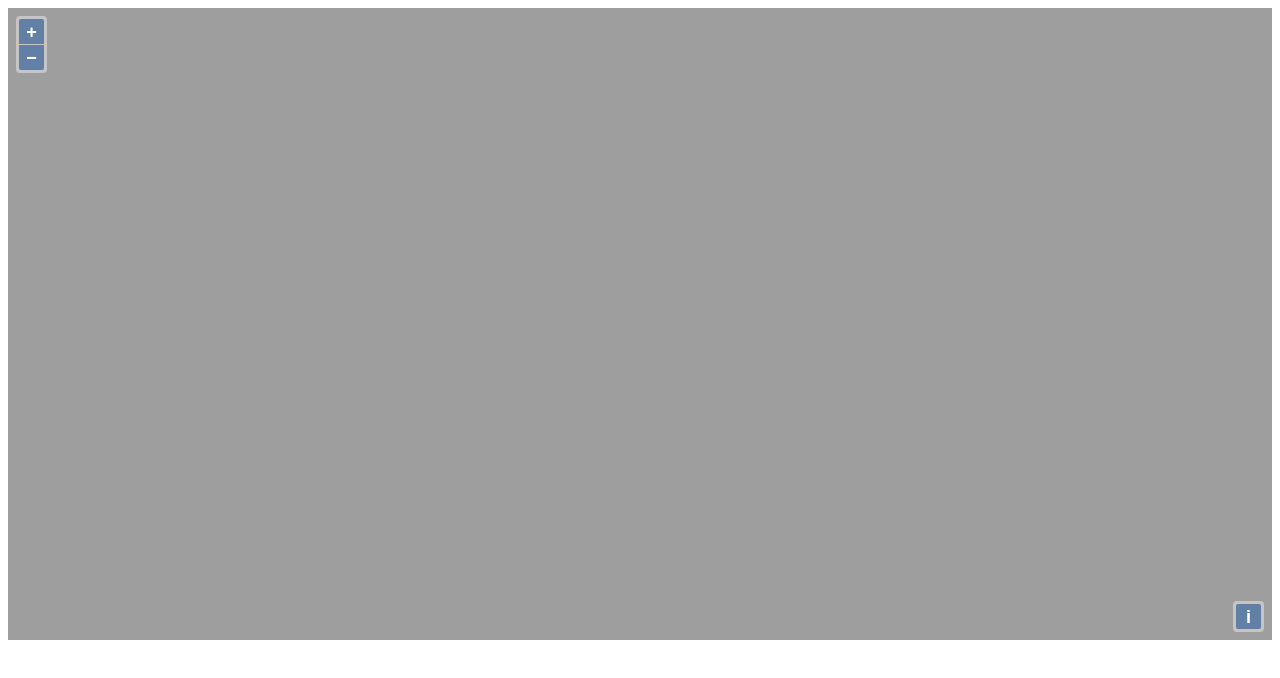
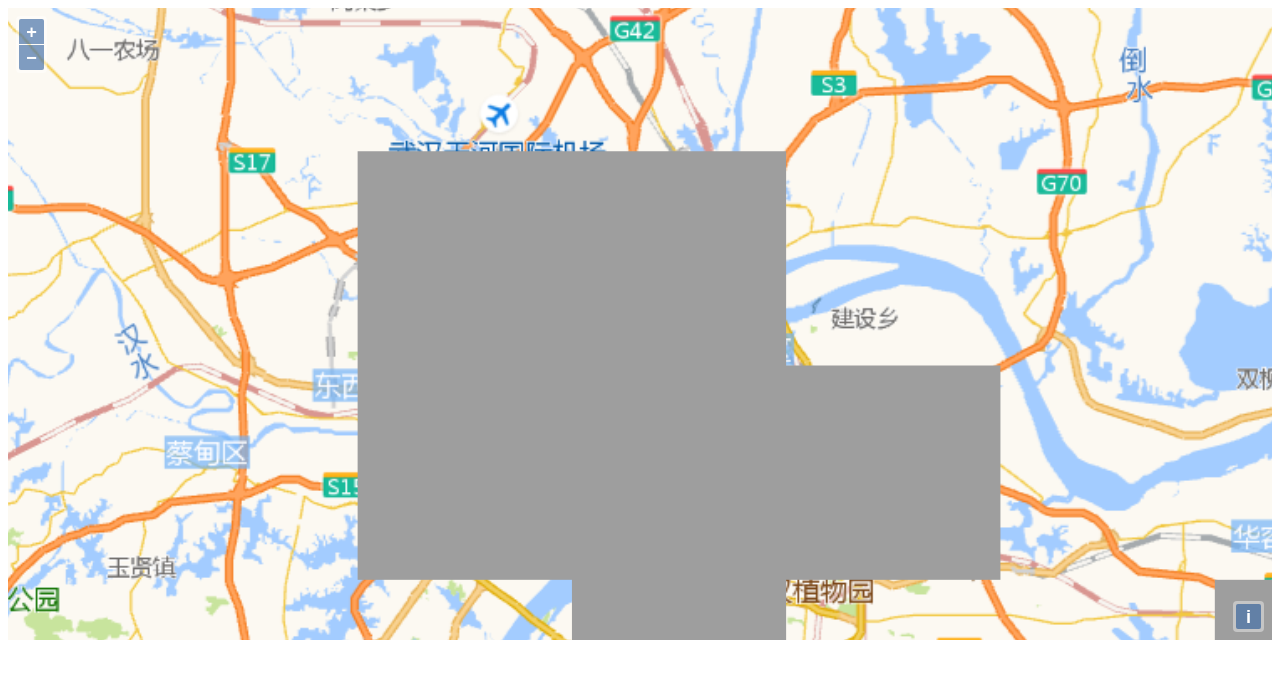
Before and after one commit to raxxar1024/openlayers_learn, a plain HTML site: page baidu_tile.html in a window 1280 px wide. Drawn offline with Linux system fonts and the light colour scheme.

Commit message:
offline pic use openlayers

```diff
--- a/baidu_tile.html
+++ b/baidu_tile.html
@@ -8,50 +8,56 @@
   <body>
     <div id="baiduMap" class="map"></div>
 <script>
-    // 百度地图层
-    var baiduMapLayer = new ol.layer.Tile({
-        source: new ol.source.XYZ({
-            tilePixelRatio: 2,
-            tileUrlFunction: function(tileCoord){  // 参数tileCoord为瓦片坐标
+    // 自定义分辨率和瓦片坐标系
+  var resolutions = [];
+  var maxZoom = 18;
+
+  // 计算百度使用的分辨率
+  for(var i=0; i<=maxZoom; i++){
+      resolutions[i] = Math.pow(2, maxZoom-i);
+  }
+  var tilegrid  = new ol.tilegrid.TileGrid({
+      origin: [0,0],    // 设置原点坐标
+      resolutions: resolutions    // 设置分辨率
+  });
+
+  // 创建百度地图的数据源
+  var baiduSource = new ol.source.TileImage({
+      projection: 'EPSG:3857',
+      tileGrid: tilegrid,
+	  //tilePixelRatio: 2,
+      tileUrlFunction: function(tileCoord, pixelRatio, proj){
           var z = tileCoord[0];
           var x = tileCoord[1];
           var y = tileCoord[2];
 
-        // 计算当前层级下瓦片总数的一半，用于定位整个地图的中心点
-        var halfTileNum = Math.pow(2, z-1);
-        // 原点移到中心点后，计算xy方向上新的坐标位置
-        var baiduX =  x - halfTileNum;
-        var baiduY =  y + halfTileNum;
-
           // 百度瓦片服务url将负数使用M前缀来标识
-        if (baiduX < 0) {
-            baiduX = 'M' + (-baiduX);
+          if(x<0){
+              x = 'M' + (-x);
           }
-        if (baiduY < 0) {
-            baiduY = 'M' + (-baiduY);
+          if(y<0){
+              y = 'M' + (-y);
           }
 
-        // 返回经过转换后，对应于百度在线瓦片的url
-        return 'http://online2.map.bdimg.com/onlinelabel/?qt=tile&x=' + baiduX + '&y=' + baiduY + '&z=' + z + '&styles=pl&udt=20160321&scaler=2&p=0';
+          //return "http://online0.map.bdimg.com/onlinelabel/?qt=tile&x="+x+"&y="+y+"&z="+z+"&styles=pl&udt=20160426&scaler=1&p=0";
+          return 'tiles/' + z + '/tile-' + x + '_' + y + '.png';
       }
-        })
   });
 
-	var OSM_map = new ol.layer.Tile({
-            source: new ol.source.OSM()
+    // 百度地图层
+    var baiduMapLayer2 = new ol.layer.Tile({
+        source: baiduSource
     });
 
     // 创建地图
-  var map = new ol.Map({
+  new ol.Map({
         layers: [
-            baiduMapLayer,
-			//OSM_map,
+            baiduMapLayer2
         ],
         view: new ol.View({
             // 设置成都为地图中心
-            center: [104.06, 30.67],
-            projection: 'EPSG:4326',
-            zoom: 4
+            center: ol.proj.transform([114.304061889648, 30.577262878418], 'EPSG:4326', 'EPSG:3857'),
+            zoom: 10
         }),
         target: 'baiduMap'
   });
```
Lines whose indentation alone changed are shown as unchanged.
